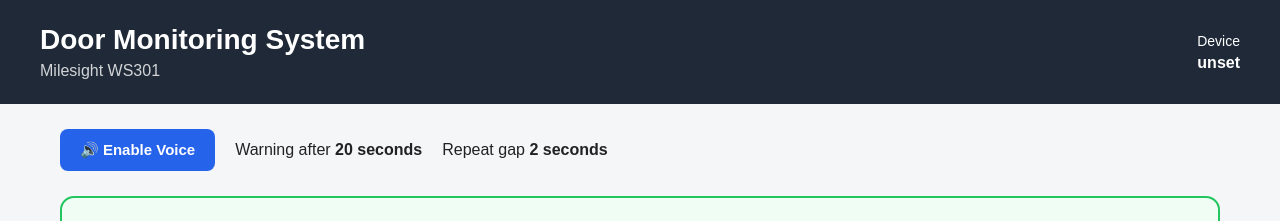
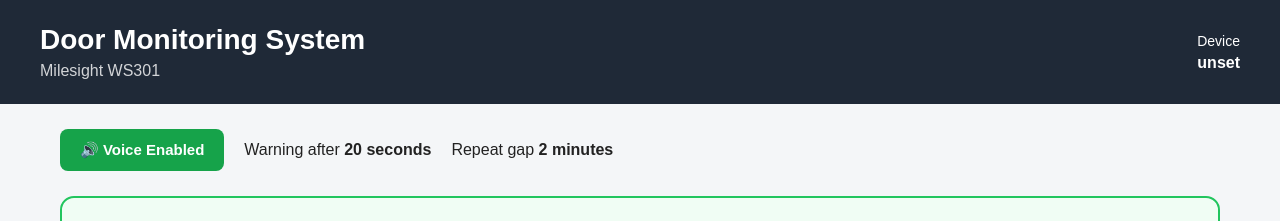
Before and after one commit to vu21eece0100463/Door-Monitoring-System, a React app in the folder frontend/: page / in a window 1280 px wide. Shown: the top 221 px of the page. Built offline with nearby package versions, Linux system fonts and the light colour scheme; no server answers; the database is empty; the HTML template or start-up script is replaced by a standard one.

Commit message:
voice to automatic

```diff
--- a/frontend/src/App.jsx
+++ b/frontend/src/App.jsx
@@ -3,7 +3,6 @@ import { useEffect, useRef, useState } from "react";
 import "./style.css";
 
 import { supabase } from "./supabase";
-
 
 // =====================================================
 // DEVICE CONFIGURATION
@@ -11,7 +10,6 @@ import { supabase } from "./supabase";
 
 const DEVICE_ID =
   import.meta.env.VITE_DEVICE_ID || "WS301-868M";
-
 
 // =====================================================
 // BACKEND CONFIGURATION
@@ -21,7 +19,6 @@ const BACKEND_URL =
   import.meta.env.VITE_BACKEND_URL ||
   "http://localhost:3001";
 
-
 // =====================================================
 // WARNING SETTINGS
 // =====================================================
@@ -30,34 +27,32 @@ const BACKEND_URL =
 // before the first warning.
 const DEFAULT_WARNING_SECONDS = 20;
 
-
 // Gap between each voice warning after the
 // previous voice message has finished.
-const WARNING_REPEAT_GAP_SECONDS = 2;
-
+//
+// 120 seconds = 2 minutes
+const WARNING_REPEAT_GAP_SECONDS = 120;
 
 // =====================================================
 // WARNING AUDIO
 // =====================================================
 
 // IMPORTANT:
-// Put warning.mp3 inside the public folder:
+// Put warning1.mp3 inside the public folder:
 //
 // public/
-//    warning.mp3
+//     warning1.mp3
 //
 // Vercel will then make it available at:
 //
-// https://your-project.vercel.app/warning.mp3
+// https://your-project.vercel.app/warning1.mp3
 //
 // You can also override this using:
 // VITE_WARNING_AUDIO_URL
-//
 
 const DEFAULT_WARNING_AUDIO_URL =
   import.meta.env.VITE_WARNING_AUDIO_URL ||
   "/warning1.mp3";
-
 
 function App() {
   const [door, setDoor] = useState(null);
@@ -74,7 +69,8 @@ function App() {
 
   const [openDuration, setOpenDuration] = useState(0);
 
-  const [voiceEnabled, setVoiceEnabled] = useState(false);
+  // Voice is enabled automatically.
+  const [voiceEnabled, setVoiceEnabled] = useState(true);
 
   const audioRef = useRef(null);
 
@@ -84,7 +80,6 @@ function App() {
 
   // Used to stop the current warning cycle.
   const warningCycleRef = useRef(0);
-
 
   // =====================================================
   // LOAD WARNING CONFIGURATION FROM BACKEND
@@ -110,44 +105,29 @@ function App() {
           config
         );
 
-
         // Use backend warning seconds if available.
         // Otherwise keep the default 20 seconds.
         setWarningSeconds(
           Number(
             config.warningSeconds ||
-            DEFAULT_WARNING_SECONDS
+              DEFAULT_WARNING_SECONDS
           )
         );
 
-
         // Use backend audio URL only if it exists.
-        // Otherwise keep /warning.mp3.
-        //
-        // This is the important change that makes
-        // the Vercel deployment work even when the
-        // backend configuration is unavailable.
-
+        // Otherwise keep /warning1.mp3.
         if (config.warningAudioUrl) {
           setWarningAudioUrl(
             config.warningAudioUrl
           );
         }
-
       } catch (error) {
         console.error(
           "Config error:",
           error
         );
 
-        // IMPORTANT:
-        // Do NOT clear warningAudioUrl here.
-        //
-        // If the backend is unavailable,
-        // continue using:
-        //
-        // /warning.mp3
-
+        // Keep using the default configuration.
         setWarningSeconds(
           DEFAULT_WARNING_SECONDS
         );
@@ -159,9 +139,7 @@ function App() {
     }
 
     loadConfig();
-
   }, []);
-
 
   // =====================================================
   // LOAD CURRENT DOOR STATE
@@ -175,7 +153,6 @@ function App() {
         .eq("device_id", DEVICE_ID)
         .maybeSingle();
 
-
     if (error) {
       console.error(
         "Door state error:",
@@ -185,12 +162,10 @@ function App() {
       return;
     }
 
-
     if (data) {
       setDoor(data);
     }
   }
-
 
   // =====================================================
   // LOAD DOOR HISTORY
@@ -207,7 +182,6 @@ function App() {
         })
         .limit(20);
 
-
     if (error) {
       console.error(
         "Door events error:",
@@ -217,10 +191,8 @@ function App() {
       return;
     }
 
-
     setEvents(data || []);
   }
-
 
   // =====================================================
   // INITIAL DATA LOAD
@@ -229,122 +201,93 @@ function App() {
   useEffect(() => {
     loadDoorState();
     loadEvents();
-
   }, []);
-
 
   // =====================================================
   // SUPABASE REALTIME
   // =====================================================
 
   useEffect(() => {
-
     const channel = supabase
       .channel("door-state-live")
-
       .on(
         "postgres_changes",
-
         {
           event: "*",
           schema: "public",
           table: "door_state",
           filter: `device_id=eq.${DEVICE_ID}`
         },
-
         (payload) => {
-
           console.log(
             "Realtime update:",
             payload
           );
 
-
           if (payload.new) {
             setDoor(payload.new);
           }
 
-
           loadEvents();
         }
       )
-
-
       .subscribe((status) => {
-
         console.log(
           "Realtime status:",
           status
         );
-
       });
-
 
     return () => {
       supabase.removeChannel(channel);
     };
-
   }, []);
-
 
   // =====================================================
   // CALCULATE DOOR OPEN DURATION
   // =====================================================
 
   useEffect(() => {
-
     if (
       !door ||
       door.status !== "open" ||
       !door.opened_at
     ) {
-
       setOpenDuration(0);
-
       return;
     }
 
-
     function updateDuration() {
-
       const openedTime =
         new Date(
           door.opened_at
         ).getTime();
 
-
       const currentTime =
         Date.now();
-
 
       const seconds = Math.max(
         0,
         Math.floor(
           (currentTime - openedTime) /
-          1000
+            1000
         )
       );
-
 
       setOpenDuration(seconds);
     }
 
-
     updateDuration();
-
 
     const timer = setInterval(
       updateDuration,
       1000
     );
 
-
     return () => {
       clearInterval(timer);
     };
-
   }, [door]);
-
 
   // =====================================================
   // WARNING CONDITION
@@ -354,36 +297,27 @@ function App() {
     door?.status === "open" &&
     openDuration >= warningSeconds;
 
-
   // =====================================================
   // REPEATING WARNING AUDIO
   // =====================================================
 
   useEffect(() => {
-
     const audio = audioRef.current;
-
 
     if (!audio) {
       return;
     }
 
-
     // Create a new cycle ID.
     // This allows us to cancel an old warning cycle.
-
     const currentCycle =
       warningCycleRef.current + 1;
-
 
     warningCycleRef.current =
       currentCycle;
 
-
-    // Clear any previous timer.
-
+    // Clear previous timer.
     if (repeatTimerRef.current) {
-
       clearTimeout(
         repeatTimerRef.current
       );
@@ -391,37 +325,32 @@ function App() {
       repeatTimerRef.current = null;
     }
 
-
-    // If warning should not be active,
+    // If door is closed or audio is unavailable,
     // stop everything.
-
     if (
       !warningActive ||
-      !voiceEnabled ||
       !warningAudioUrl
     ) {
-
       audio.pause();
-
       audio.currentTime = 0;
 
       return;
     }
 
+    // Automatically enable voice when the
+    // warning condition becomes active.
+    setVoiceEnabled(true);
 
     let stopped = false;
-
 
     // ===================================================
     // WAIT BEFORE PLAYING NEXT WARNING
     // ===================================================
 
     function waitAndPlayAgain() {
-
       if (stopped) {
         return;
       }
-
 
       if (
         warningCycleRef.current !==
@@ -430,19 +359,15 @@ function App() {
         return;
       }
 
-
       console.log(
         `Waiting ${WARNING_REPEAT_GAP_SECONDS} seconds before next warning...`
       );
 
-
       repeatTimerRef.current =
         setTimeout(() => {
-
           if (stopped) {
             return;
           }
-
 
           if (
             warningCycleRef.current !==
@@ -451,28 +376,22 @@ function App() {
             return;
           }
 
-
           if (!warningActive) {
             return;
           }
 
-
           playWarning();
-
         }, WARNING_REPEAT_GAP_SECONDS * 1000);
     }
-
 
     // ===================================================
     // PLAY WARNING
     // ===================================================
 
     async function playWarning() {
-
       if (stopped) {
         return;
       }
-
 
       if (
         warningCycleRef.current !==
@@ -481,45 +400,38 @@ function App() {
         return;
       }
 
-
       try {
-
         // Make sure the latest configured
         // audio URL is used.
-
         audio.src = warningAudioUrl;
 
         audio.currentTime = 0;
 
-
         await audio.play();
 
-
         console.log(
-          "🔊 Warning audio playing"
+          "🔊 Warning audio playing automatically"
         );
-
       } catch (error) {
-
         console.error(
-          "Audio play error:",
+          "Automatic audio playback was blocked by the browser:",
           error
         );
 
+        console.log(
+          "Please click 'Enable Voice' once to allow automatic warnings."
+        );
       }
     }
-
 
     // ===================================================
     // WHEN AUDIO FINISHES
     // ===================================================
 
     function handleAudioEnded() {
-
       if (stopped) {
         return;
       }
-
 
       if (
         warningCycleRef.current !==
@@ -528,48 +440,36 @@ function App() {
         return;
       }
 
-
       console.log(
         "🔊 Warning finished."
       );
 
-
-      // Wait 2 seconds before next warning.
-
+      // Wait 2 minutes before next warning.
       waitAndPlayAgain();
     }
 
-
     // Listen for audio completion.
-
     audio.addEventListener(
       "ended",
       handleAudioEnded
     );
 
-
-    // Start first warning immediately.
-
+    // Start first warning automatically.
     playWarning();
-
 
     // ===================================================
     // CLEANUP
     // ===================================================
 
     return () => {
-
       stopped = true;
-
 
       audio.removeEventListener(
         "ended",
         handleAudioEnded
       );
 
-
       if (repeatTimerRef.current) {
-
         clearTimeout(
           repeatTimerRef.current
         );
@@ -577,31 +477,20 @@ function App() {
         repeatTimerRef.current = null;
       }
 
-
       audio.pause();
-
       audio.currentTime = 0;
-
     };
-
   }, [
     warningActive,
-    voiceEnabled,
     warningAudioUrl
   ]);
-
 
   // =====================================================
   // ENABLE VOICE
   // =====================================================
 
   async function enableVoice() {
-
-    // This should normally never happen now,
-    // because /warning.mp3 is the default.
-
     if (!warningAudioUrl) {
-
       alert(
         "Warning audio URL is not configured."
       );
@@ -609,44 +498,32 @@ function App() {
       return;
     }
 
-
     try {
-
       const audio = audioRef.current;
-
 
       audio.src = warningAudioUrl;
 
       audio.currentTime = 0;
 
-
       // Browser permission test.
       // The user has clicked the button,
       // so the browser allows audio playback.
-
       await audio.play();
-
 
       audio.pause();
 
       audio.currentTime = 0;
 
-
       setVoiceEnabled(true);
-
 
       console.log(
         "🔊 Voice enabled"
       );
-
-
     } catch (error) {
-
       console.error(
         "Audio enable error:",
         error
       );
-
 
       alert(
         "Audio could not be played. Check the audio file and URL."
@@ -654,90 +531,69 @@ function App() {
     }
   }
 
-
   // =====================================================
   // FORMAT DURATION
   // =====================================================
 
   function formatDuration(seconds) {
-
     const minutes =
       Math.floor(seconds / 60);
 
-
     const remainingSeconds =
       seconds % 60;
-
 
     return `${minutes}m ${remainingSeconds
       .toString()
       .padStart(2, "0")}s`;
   }
 
-
   // =====================================================
   // FORMAT DATE
   // =====================================================
 
   function formatDate(date) {
-
     if (!date) {
       return "-";
     }
-
 
     return new Date(
       date
     ).toLocaleString();
   }
 
-
   const isOpen =
     door?.status === "open";
-
 
   // =====================================================
   // UI
   // =====================================================
 
   return (
-
     <div className="app">
-
 
       {/* HEADER */}
 
       <header className="header">
-
         <div>
-
           <h1>
             Door Monitoring System
           </h1>
 
-
           <p>
             Milesight WS301
           </p>
-
         </div>
 
-
         <div className="device">
-
           <span>
             Device
           </span>
 
-
           <strong>
             {DEVICE_ID}
           </strong>
-
         </div>
-
       </header>
-
 
       {/* VOICE SECTION */}
 
@@ -749,16 +605,12 @@ function App() {
               ? "voice-button enabled"
               : "voice-button"
           }
-
           onClick={enableVoice}
         >
-
           {voiceEnabled
             ? "🔊 Voice Enabled"
             : "🔊 Enable Voice"}
-
         </button>
-
 
         <span>
           Warning after{" "}
@@ -767,39 +619,32 @@ function App() {
           </strong>
         </span>
 
-
         <span>
           Repeat gap{" "}
           <strong>
-            {WARNING_REPEAT_GAP_SECONDS} seconds
+            2 minutes
           </strong>
         </span>
 
       </div>
 
-
       {/* WARNING CARD */}
 
       {warningActive && (
-
         <div className="warning-card">
 
           <div className="warning-icon">
             ⚠️
           </div>
 
-
           <div>
-
             <h2>
               Door Open Too Long
             </h2>
 
-
             <p>
               Please close the door
             </p>
-
 
             <strong>
               Open for{" "}
@@ -807,18 +652,14 @@ function App() {
                 openDuration
               )}
             </strong>
-
           </div>
 
         </div>
-
       )}
-
 
       {/* MAIN DASHBOARD */}
 
       <main className="dashboard">
-
 
         {/* CURRENT STATUS */}
 
@@ -831,135 +672,90 @@ function App() {
         >
 
           <div className="status-icon">
-
             {isOpen
               ? "🚪"
               : "🔒"}
-
           </div>
 
-
           <div>
-
             <h2>
-
               {isOpen
                 ? "DOOR OPEN"
                 : "DOOR CLOSED"}
-
             </h2>
 
-
             {isOpen ? (
-
               <p>
-
                 Open for{" "}
-
                 <strong>
-
                   {formatDuration(
                     openDuration
                   )}
-
                 </strong>
-
               </p>
-
             ) : (
-
               <p>
                 The door is currently
                 closed.
               </p>
-
             )}
-
           </div>
 
         </section>
-
 
         {/* INFORMATION CARDS */}
 
         <div className="info-grid">
 
-
           <div className="info-card">
-
             <h3>
               Battery
             </h3>
 
-
             <div className="info-value">
-
               {door?.battery !== null &&
               door?.battery !== undefined
-
                 ? `${door.battery}%`
-
                 : "-"}
-
             </div>
-
           </div>
 
-
           <div className="info-card">
-
             <h3>
               Tamper Status
             </h3>
 
-
             <div className="info-value">
-
               {door?.tamper_status ||
                 "-"}
-
             </div>
-
           </div>
 
-
           <div className="info-card">
-
             <h3>
               Last Opened
             </h3>
 
-
             <div className="info-small">
-
               {formatDate(
                 door?.last_opened_at
               )}
-
             </div>
-
           </div>
 
-
           <div className="info-card">
-
             <h3>
               Last Closed
             </h3>
 
-
             <div className="info-small">
-
               {formatDate(
                 door?.last_closed_at
               )}
-
             </div>
-
           </div>
 
         </div>
-
 
         {/* HISTORY */}
 
@@ -969,23 +765,17 @@ function App() {
             Door History
           </h2>
 
-
           {events.length === 0 ? (
-
             <p className="no-data">
               No door events found.
             </p>
-
           ) : (
-
             <div className="table-container">
 
               <table>
 
                 <thead>
-
                   <tr>
-
                     <th>
                       Time
                     </th>
@@ -1005,89 +795,60 @@ function App() {
                     <th>
                       Tamper
                     </th>
-
                   </tr>
-
                 </thead>
-
 
                 <tbody>
 
                   {events.map(
                     (event) => (
-
                       <tr
                         key={event.id}
                       >
 
                         <td>
-
                           {formatDate(
                             event.event_time
                           )}
-
                         </td>
 
-
                         <td>
-
                           <span
                             className={
                               event.status ===
                               "open"
-
                                 ? "badge open-badge"
-
                                 : "badge closed-badge"
                             }
                           >
-
                             {event.status}
-
                           </span>
-
                         </td>
 
+                        <td>
+                          {event.duration_seconds !==
+                            null &&
+                          event.duration_seconds !==
+                            undefined
+                            ? `${event.duration_seconds}s`
+                            : "-"}
+                        </td>
 
                         <td>
-
-                          {event.duration_seconds !==
+                          {event.battery !==
                             null &&
-
-                          event.duration_seconds !==
+                          event.battery !==
                             undefined
-
-                            ? `${event.duration_seconds}s`
-
+                            ? `${event.battery}%`
                             : "-"}
-
                         </td>
 
-
                         <td>
-
-                          {event.battery !==
-                            null &&
-
-                          event.battery !==
-                            undefined
-
-                            ? `${event.battery}%`
-
-                            : "-"}
-
-                        </td>
-
-
-                        <td>
-
                           {event.tamper_status ||
                             "-"}
-
                         </td>
 
                       </tr>
-
                     )
                   )}
 
@@ -1096,13 +857,11 @@ function App() {
               </table>
 
             </div>
-
           )}
 
         </section>
 
       </main>
-
 
       {/* AUDIO */}
 
@@ -1111,10 +870,8 @@ function App() {
         preload="auto"
       />
 
-
     </div>
   );
 }
 
-
 export default App;
```
